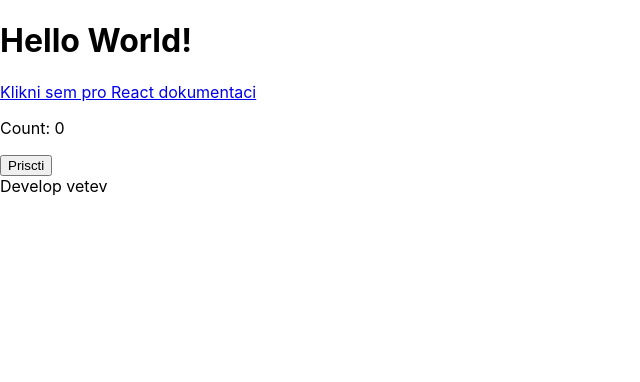
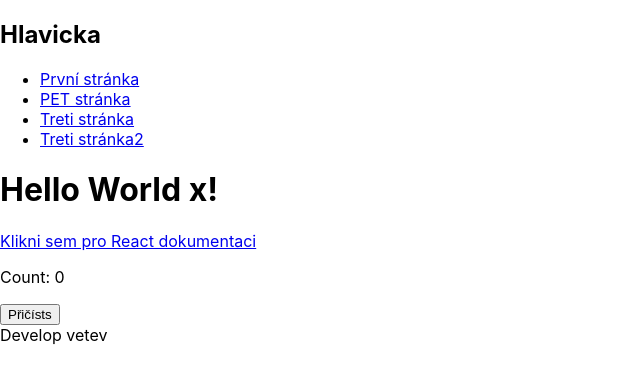
Before and after one commit to kristovanoha/React1, a React (Create React App) app: page / in a window 1280 px wide. Shown: the top 382 px of the page, without its empty margins (0-640 px from the left). Built offline with nearby package versions, Linux system fonts and the light colour scheme.

Commit message:
strankovani

```diff
--- a/package.json
+++ b/package.json
@@ -8,6 +8,7 @@
     "@testing-library/user-event": "^13.5.0",
     "react": "^18.3.1",
     "react-dom": "^18.3.1",
+    "react-router-dom": "^6.26.2",
     "react-scripts": "5.0.1",
     "web-vitals": "^2.1.4"
   },
--- a/src/App.js
+++ b/src/App.js
@@ -1,20 +1,25 @@
 import React from "react";
-import Counter from "./components/Counter"; // Importujeme Counter z nové složky
+import { BrowserRouter as Router, Route, Routes } from "react-router-dom";
+import Prvni from "./pages/Prvni";
+import Treti from "./pages/Treti";
+import Pet from "./pages/Pet";
+import Header from "./components/Header";
 
 function App() {
   return (
-    <div className="App">
-      <h1>Hello World!</h1>
-      <a
-        className="App-link"
-        href="https://reactjs.org"
-        target="_blank"
-        rel="noopener noreferrer"
-      >
-        Klikni sem pro React dokumentaci
-      </a>
-      <Counter /> {/* Přidáme komponentu Counter */}
-    </div>
+    <Router>
+      {/* Header se zobrazí na každé stránce */}
+      <Header />
+
+      {/* Definice jednotlivých stránek */}
+      <Routes>
+        <Route path="/" element={<Prvni />} />
+        <Route path="/treti" element={<Treti />} />
+        <Route path="/pet" element={<Pet />} />
+        <Route path="/treti2" element={<Treti />} />
+        {/* <Route path="/druha" element={<Druha />} /> */}
+      </Routes>
+    </Router>
   );
 }
 
--- a/src/components/Counter.js
+++ b/src/components/Counter.js
@@ -1,12 +1,25 @@
-import React from "react";
+import React , {  useEffect }from "react";
 
 function Counter() {
   const [count, setCount] = React.useState(0);
 
+// Použití useEffect
+useEffect(() => {
+  console.log(`Aktuální hodnota count je: ${count}`);
+  document.title = `Clicked ${count} times`;
+}, [count]); // Effect se spustí pouze tehdy, když se změní hodnota count
+
+
+// Funkce, která se spustí při kliknutí na tlačítko
+const handleClick = () => {
+  console.log('Kliknuto na tlačítko');
+  setCount(count + 1);
+};
+
   return (
     <div>
       <p>Count: {count}</p>
-      <button onClick={() => setCount(count + 1)}>Priscti</button>
+      <button onClick={handleClick}>Přičísts</button>
       <br>
       </br>
       Develop vetev
--- /dev/null
+++ b/src/components/Header.js
@@ -0,0 +1,21 @@
+import React from "react";
+import { Link } from "react-router-dom"; // Import Link komponenty pro navigaci
+
+function Header() {
+  return (
+    <header>
+      <h2>Hlavicka</h2>
+      <nav>
+        <ul>
+          <li><Link to="/">První stránka</Link></li>
+          <li><Link to="/pet">PET stránka</Link></li>
+          <li><Link to="/treti">Treti stránka</Link></li>
+          <li><Link to="/treti2">Treti stránka2</Link></li>
+          {/* <li><Link to="/druha">Druhá stránka</Link></li> */}
+        </ul>
+      </nav>
+    </header>
+  );
+}
+
+export default Header;
--- /dev/null
+++ b/src/pages/Pet.js
@@ -0,0 +1,12 @@
+import React from "react";
+
+function Pet() {
+  return (
+    <div>
+      <h1>Toto je PET stránka</h1>
+      <p>Vítejte na druhé stránce naší aplikace.</p>
+    </div>
+  );
+}
+
+export default Pet;
--- /dev/null
+++ b/src/pages/Prvni.js
@@ -0,0 +1,21 @@
+import React from "react";
+import Counter from "../components/Counter";
+
+function Prvni() {
+  return (
+    <div>
+      <h1>Hello World x!</h1>
+      <a
+        className="App-link"
+        href="https://reactjs.org"
+        target="_blank"
+        rel="noopener noreferrer"
+      >
+        Klikni sem pro React dokumentaci
+      </a>
+      <Counter />
+    </div>
+  );
+}
+
+export default Prvni;
--- /dev/null
+++ b/src/pages/Treti.js
@@ -0,0 +1,12 @@
+import React from "react";
+
+function Treti() {
+  return (
+    <div>
+      <h1>Toto je TRETI stránka</h1>
+      <p>Vítejte na druhé stránce naší aplikace.</p>
+    </div>
+  );
+}
+
+export default Treti;
```
Also changed, not shown: src/pages/Druha.js (added, +12 -0 lines), 1 other file (tests, documents, lock files or other folders).
